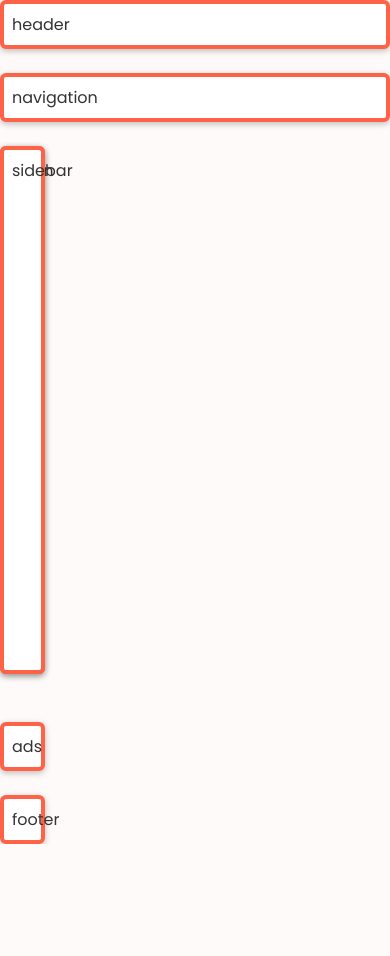
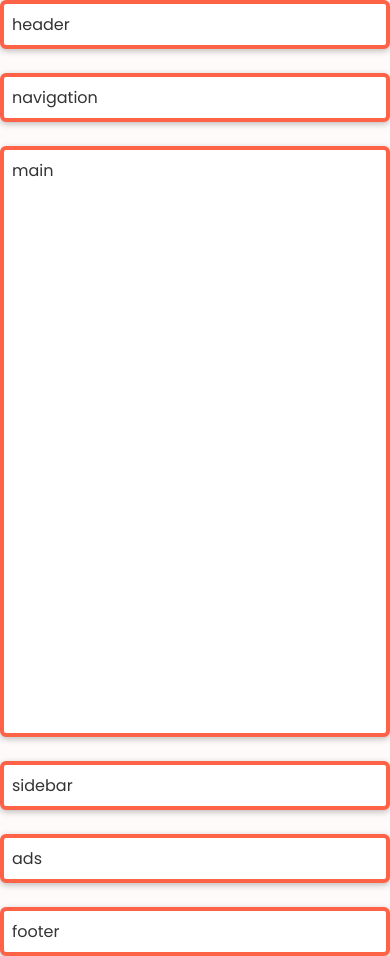
Before and after one commit to vanwars/csci185-jada, a plain HTML site: page homework/hw04/07-responsive-layout-grid/index.html in a window 390 px wide. Before the commit the page ends 844 px from the top, so only its background shows below. Drawn offline with Linux system fonts and the light colour scheme.

Commit message:
Notes for Jada

```diff
--- a/homework/hw04/07-responsive-layout-grid/style.css
+++ b/homework/hw04/07-responsive-layout-grid/style.css
@@ -32,56 +32,96 @@ body {
 
 .container{
   display: grid;
-  height: 100vh;
-  grid-template-rows: auto auto 1fr auto auto auto;
-  gap: 24px;
+  /* height: 100vh; */
+  grid-template-columns: 1fr 2fr 1fr;  /* 3 columns */
+  grid-template-rows: auto auto auto auto;  /* 4 columns */
+  column-gap: 24px;
+  row-gap: 24px;
 }
 
-/* Task 3 */
+.header {
+    grid-column: 1 / span 3;
+    grid-row: 1 / span 1;
+}
+
+.navigation {
+    grid-column: 2 /span 1;
+    grid-row: 2 / span 1;
+}
+
+.ads {
+    grid-column: 3 / span 1;
+    grid-row: 2 / span 2;
+}
+
+.sidebar {
+    grid-column: 1 / span 1;
+    grid-row: 2 / span 2;
+}
+
+.main {
+    grid-column: 2 /span 1;
+    min-height: 70vh;
+}
+
+.footer {
+    grid-column: 1 / span 3;
+}
+
 
 @media (max-width: 800px){
 
     .container {
-  grid-template-columns: repeat(12, 1fr);
-  grid-template-rows: auto auto 1fr auto;
-
+        grid-template-columns: 1fr 2fr; /* 2 columns */
     }
 
     .header {
-  grid-column: 1 /span 12;
+    grid-column: 1 / span 2;
     }
 
     .navigation {
-  grid-column: 1 /span 12;
+    grid-column: 1 / span 2;
 
     }
 
     .ads {
-  grid-column: 1 /span 2;
-
+        grid-column: 1 / span 1;
+        grid-row: 4 / span 1;
     }
 
     .sidebar {
-  grid-column: 1 /span 2;
-  grid-row:3 ;
+    grid-column: 1 /span 1;
+    grid-row: 3 / span 1;
     }
 
     .main {
-  grid-column: 3 /span 10;
-
+    grid-column: 2 /span 1;
+    grid-row: 3 / span 1;
     }
 
     .footer {
-  grid-column: 3 /span 10;
+        grid-column: 2 /span 1;
+        grid-row: 4 / span 1;
 
+    }
 }
 
 
 /* Phone */
 @media screen and (max-width: 500px) {
 
+    .container {
+        grid-template-columns: 1fr; /* 1 column */
+        grid-template-rows: auto auto auto auto auto auto; /* 6 rows */
+    }
+
+    /* Make all the sections span 1 column */
+    .header, .navigation, .main, .sidebar, .ads, .footer {
+        grid-column: 1 / span 1;
+    }
+
   .item.header {
-    grid-row:1 ;
+    grid-row: 1;
   }
 
   .navigation{
@@ -89,30 +129,22 @@ body {
   }
 
   .main{
-    grid-column: 1/3;
+    /* grid-column: 1/3; */
     grid-row: 3;
   }
 
   .sidebar{
-    grid-template-columns: 4;
-    grid-column: 1/3;
+    /* grid-template-columns: 4; */
+    grid-row: 4;
   }
 
   .ads{
     grid-row: 5;
-    grid-column: 1/3;
+    /* grid-column: 1/3; */
   }
 
   .footer{
     grid-row: 6;
-  grid-column: 1/3;
+    /* grid-column: 1/3; */
   }
 }
-
-@media (min-width: 800px) {
-}
-
-
-@media (min-width: 500px) {
-}
-}
```
Lines whose indentation alone changed are shown as unchanged.
